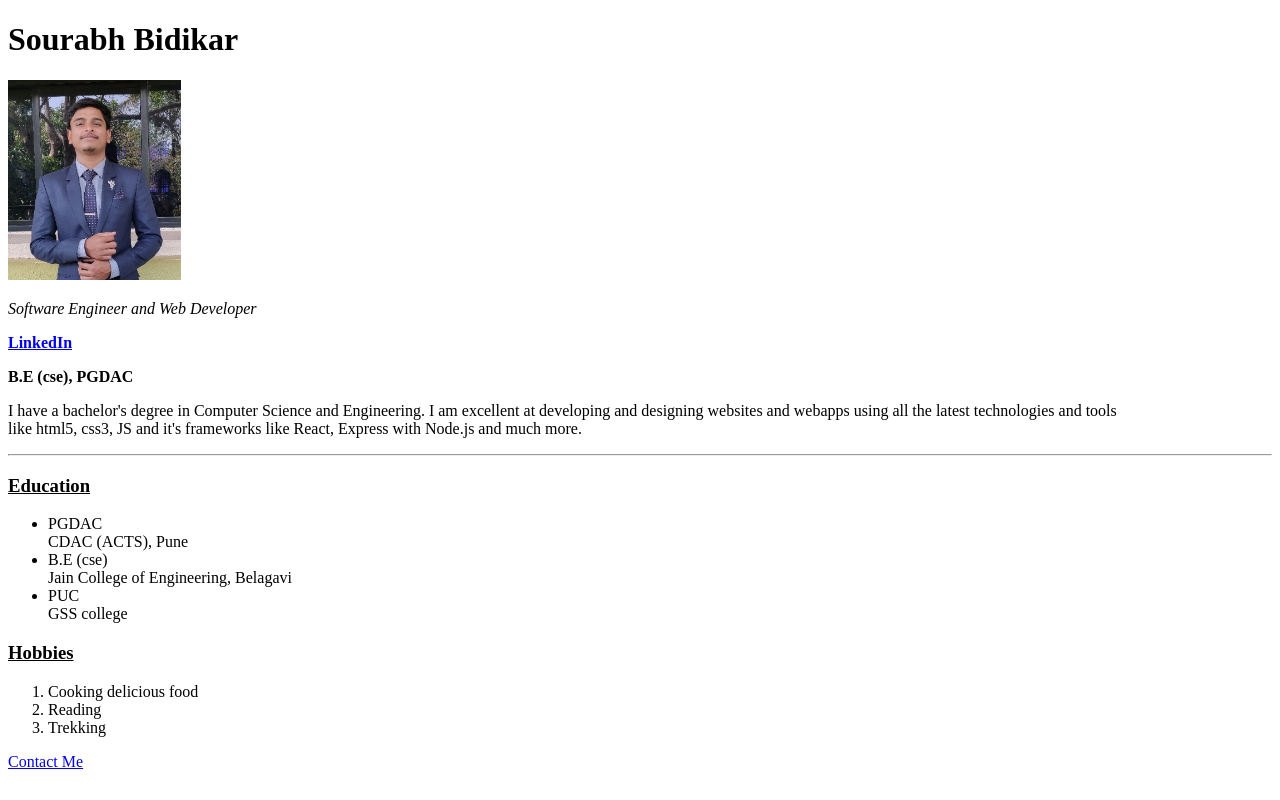
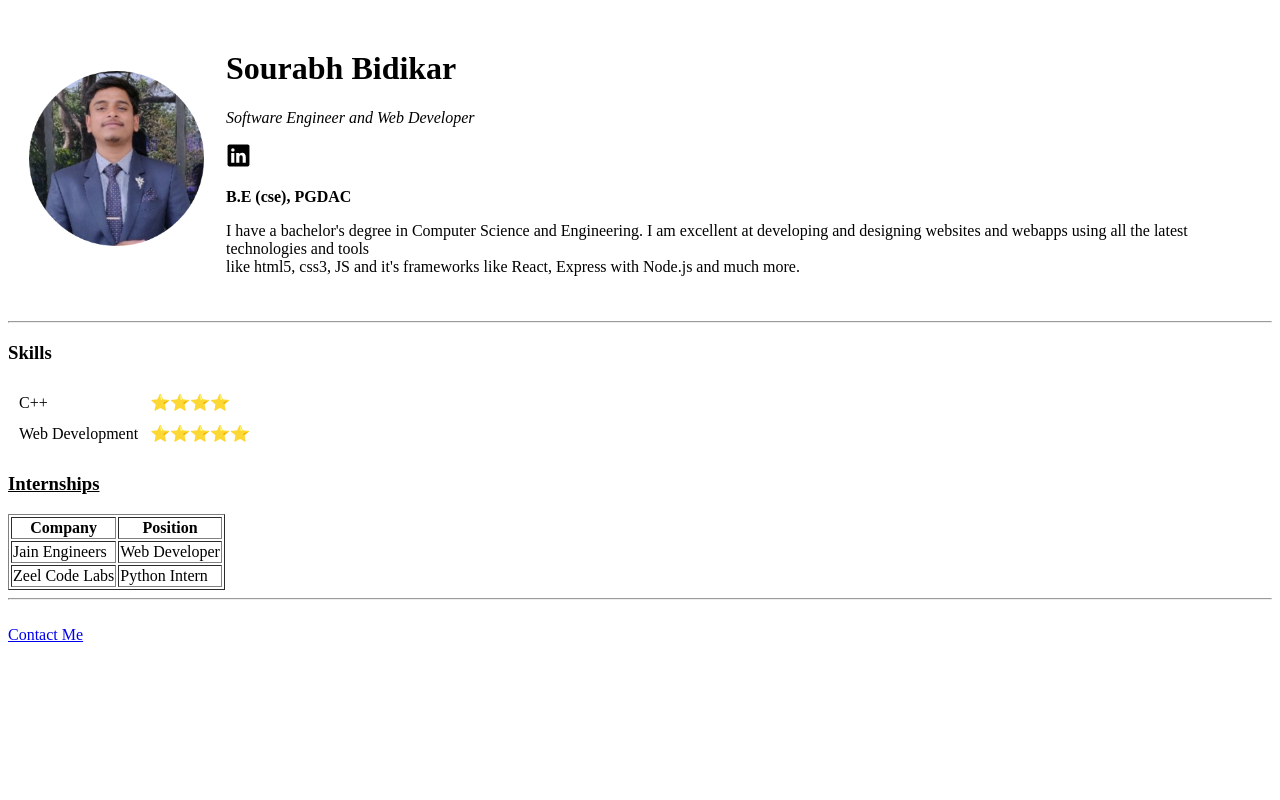
Before and after one commit to SourabhBidikar/Personal-site-cv, a plain HTML site: page index.html in a window 1280 px wide. Drawn offline with Linux system fonts and the light colour scheme.

Commit message:
html initial commit

```diff
--- a/index.html
+++ b/index.html
@@ -5,34 +5,64 @@
   <title>Sourabh's personal site</title>
 </head>
 <body>
-  <h1>Sourabh Bidikar</h1>
+  <table cellspacing="20">
+  <td><img src="images/profile2.png" alt="no picture, sorry" height="175"></td>
+  <td>
+    <h1>Sourabh Bidikar</h1>
+    <em><p>Software Engineer and Web Developer</p></em>
+    <a href="https://www.linkedin.com/in/sourabh-sandeep-bidikar-8b4351170/" target="_blank"><img src="images/logo-linkedin.svg" height="25"></a>
+    <strong><p>B.E (cse), PGDAC</p></strong>
 
-  <img src="images/profile.png" alt="no picture, sorry" height="200">
+    <p>I have a bachelor's degree in Computer Science and Engineering. I am excellent at developing and designing websites and webapps using all the latest technologies and tools <br>like html5, css3, JS and it's frameworks like React, Express with Node.js and much more. </p>
+  </td>
+  </table>
+  <hr>
 
-  <em><p>Software Engineer and Web Developer</p></em>
-  <a href="https://www.linkedin.com/in/sourabh-sandeep-bdikar-8b4351170" target="_blank"><strong>LinkedIn</strong></a>
-  <strong><p>B.E (cse), PGDAC</p></strong>
+  <h3>Skills</h3>
+
+  <table cellspacing="10">
+    <tbody>
+      <tr>
+        <td>C++</td>
+        <td>⭐⭐⭐⭐</td>
+      </tr>
+      <tr>
+        <td>Web Development</td>
+        <td>⭐⭐⭐⭐⭐</td>
+      </tr>
+    </tbody>
+  </table>
 
 
 
-  <p>I have a bachelor's degree in Computer Science and Engineering. I am excellent at developing and designing websites and webapps using all the latest technologies and tools <br>like html5, css3, JS and it's frameworks like React, Express with Node.js and much more. </p>
 
-  <hr>
-  <h3><u>Education</u></h3>
-  <ul>
-    <li>PGDAC <br> CDAC (ACTS), Pune</li>
-    <li>B.E (cse) <br>Jain College of Engineering, Belagavi</li>
-    <li>PUC  <br> GSS college</li>
+  <h3><u>Internships</u></h3>
 
-  </ul>
+  <!--table-->
 
-  <h3><u>Hobbies</u></h3>
-  <ol>
-    <li>Cooking delicious food </li>
-    <li>Reading </li>
-    <li>Trekking</li>
-  </ol>
+  <table border="1">
+    <thead>
+      <th>
+        Company
+      </th>
+      <th>
+        Position
+      </th>
+    </thead>
+    <tbody>
+      <tr>
+        <td>Jain Engineers</td>
+        <td>Web Developer</td>
+      </tr>
+      <tr>
+        <td>Zeel Code Labs</td>
+        <td>Python Intern</td>
+      </tr>
+    </tbody>
+  </table>
 
+
+<hr><br>
   <a href="contact-me.html">Contact Me</a>
 
 
```
Also changed, not shown: contact-me.html (+43 -3 lines), images/LinkedIn.png (added), images/logo-linkedin.svg (added), images/profile2.png (added).
